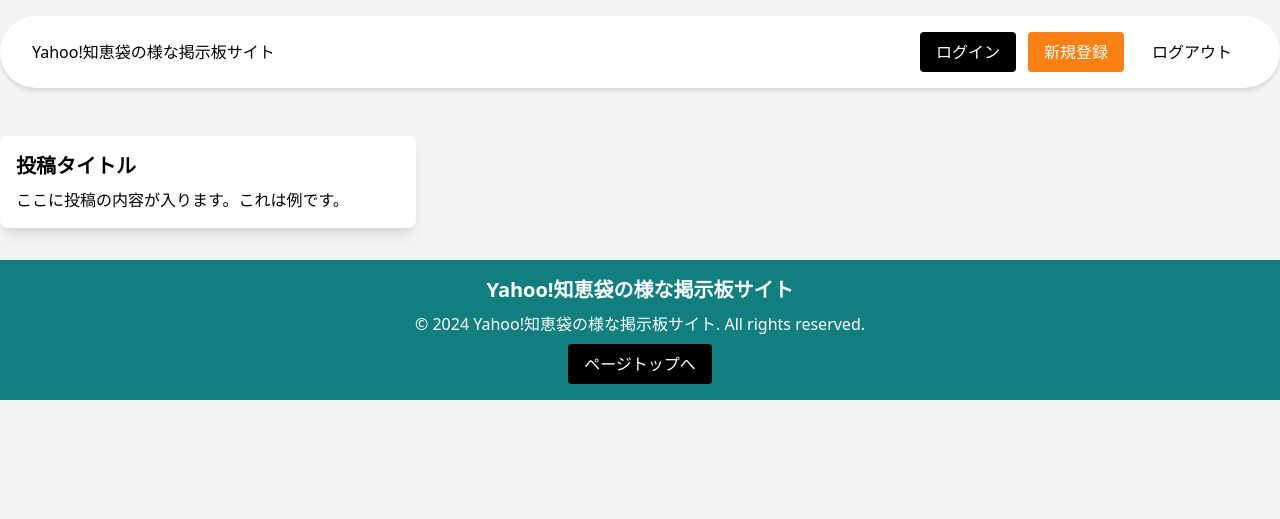
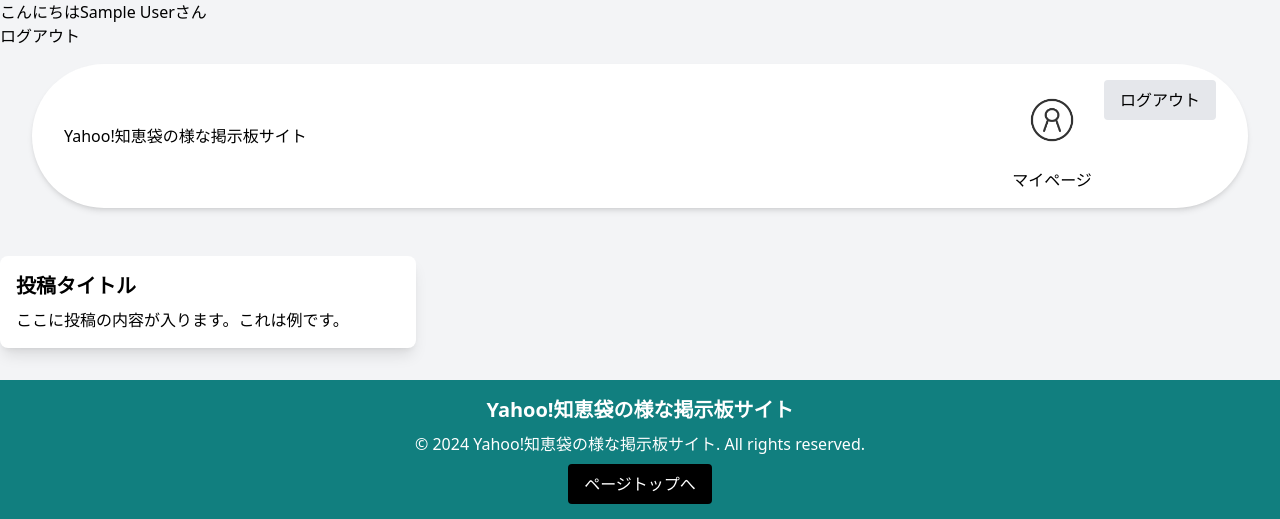
Before and after one commit to seisuke-iwamoto/original-forum, a PHP site: page /questions/index.php in a window 1280 px wide. Shown: the top 519 px of the page. Run offline with PHP 8.4, Linux system fonts and the light colour scheme; the visitor is signed in with stand-in values (Sample User, id 1).

Commit message:
CSS更新

```diff
--- a/assets/css/style.css
+++ b/assets/css/style.css
@@ -660,6 +660,10 @@
   display: none;
 }
 
+.h-full {
+  height: 100%;
+}
+
 .w-full {
   width: 100%;
 }
@@ -667,6 +671,22 @@
 .w-fit {
   width: -moz-fit-content;
   width: fit-content;
+}
+
+.w-\[\] {
+  width: ;
+}
+
+.w-\[90\] {
+  width: 90;
+}
+
+.w-\[90\%\] {
+  width: 90%;
+}
+
+.w-\[95\%\] {
+  width: 95%;
 }
 
 .max-w-sm {
@@ -681,6 +701,10 @@
   max-width: 80rem;
 }
 
+.max-w-20 {
+  max-width: 5rem;
+}
+
 .appearance-none {
   -webkit-appearance: none;
      -moz-appearance: none;
@@ -689,6 +713,10 @@
 
 .grid-cols-1 {
   grid-template-columns: repeat(1, minmax(0, 1fr));
+}
+
+.flex-col {
+  flex-direction: column;
 }
 
 .items-center {
@@ -713,6 +741,10 @@
 
 .gap-5 {
   gap: 1.25rem;
+}
+
+.gap-2 {
+  gap: 0.5rem;
 }
 
 .scroll-smooth {
@@ -768,6 +800,26 @@
 .bg-\[\#117f7f\] {
   --tw-bg-opacity: 1;
   background-color: rgb(17 127 127 / var(--tw-bg-opacity));
+}
+
+.bg-gray-300 {
+  --tw-bg-opacity: 1;
+  background-color: rgb(209 213 219 / var(--tw-bg-opacity));
+}
+
+.bg-gray-200 {
+  --tw-bg-opacity: 1;
+  background-color: rgb(229 231 235 / var(--tw-bg-opacity));
+}
+
+.object-cover {
+  -o-object-fit: cover;
+     object-fit: cover;
+}
+
+.object-center {
+  -o-object-position: center;
+     object-position: center;
 }
 
 .p-4 {
@@ -945,6 +997,16 @@
   background-color: rgb(209 213 219 / var(--tw-bg-opacity));
 }
 
+.hover\:bg-gray-200:hover {
+  --tw-bg-opacity: 1;
+  background-color: rgb(229 231 235 / var(--tw-bg-opacity));
+}
+
+.hover\:bg-gray-400:hover {
+  --tw-bg-opacity: 1;
+  background-color: rgb(156 163 175 / var(--tw-bg-opacity));
+}
+
 .hover\:text-blue-800:hover {
   --tw-text-opacity: 1;
   color: rgb(30 64 175 / var(--tw-text-opacity));
@@ -953,6 +1015,10 @@
 .hover\:text-\[\#fd9f4d\]:hover {
   --tw-text-opacity: 1;
   color: rgb(253 159 77 / var(--tw-text-opacity));
+}
+
+.hover\:opacity-70:hover {
+  opacity: 0.7;
 }
 
 .focus\:outline-none:focus {
--- a/template/header.php
+++ b/template/header.php
@@ -1,3 +1,18 @@
+<?php
+session_start();
+
+$username = $_SESSION['name'];
+if (isset($_SESSION['id'])) { //ログインしているとき
+  $msg = 'こんにちは' . htmlspecialchars($username, \ENT_QUOTES, 'UTF-8') . 'さん';
+  $link = '<a href="logout.php">ログアウト</a>';
+} else { //ログインしていない時
+  $msg = 'ログインしていません';
+  $link = '<a href="login.php">ログイン</a>';
+}
+?>
+<h1><?php echo $msg; ?></h1>
+<?php echo $link; ?>
+
 <!DOCTYPE html>
 <html lang="en" class="scroll-smooth">
 
@@ -17,6 +32,20 @@
       </div>
       <nav>
         <ul class="flex gap-3">
+          <?php if (isset($_SESSION['id'])) : ?>
+            <li>
+              <a class="hover:opacity-70 duration-300 text-black flex flex-col gap-2 items-center" href="../users/add/">
+                <div class="max-w-20">
+                  <img src="../assets/img/mypage-icon.png" alt="" width="80" height="80" class="w-full h-full object-cover object-center">
+                </div>
+                <span>マイページ</span>
+              </a>
+            </li>
+            <li>
+              <a class="bg-gray-200 hover:bg-gray-400 duration-300 text-black block py-2 px-4 rounded" href="../users/add/">ログアウト
+              </a>
+            </li>
+          <?php else : ?>
             <li>
               <a class="bg-black hover:bg-[#404040] duration-300 text-white block py-2 px-4 rounded" href="">
                 ログイン
@@ -26,10 +55,7 @@
               <a class="bg-[#fc7f11] hover:bg-[#fd9f4d] duration-300 text-white block py-2 px-4 rounded" href="../users/add/">新規登録
               </a>
             </li>
-          <li>
-            <a class="bg-gray-200 hover:bg-gray-400 duration-300 text-black block py-2 px-4 rounded" href="../users/add/">ログアウト
-            </a>
-          </li>
+          <?php endif; ?>
         </ul>
       </nav>
     </div>
```
Lines whose indentation alone changed are shown as unchanged.
